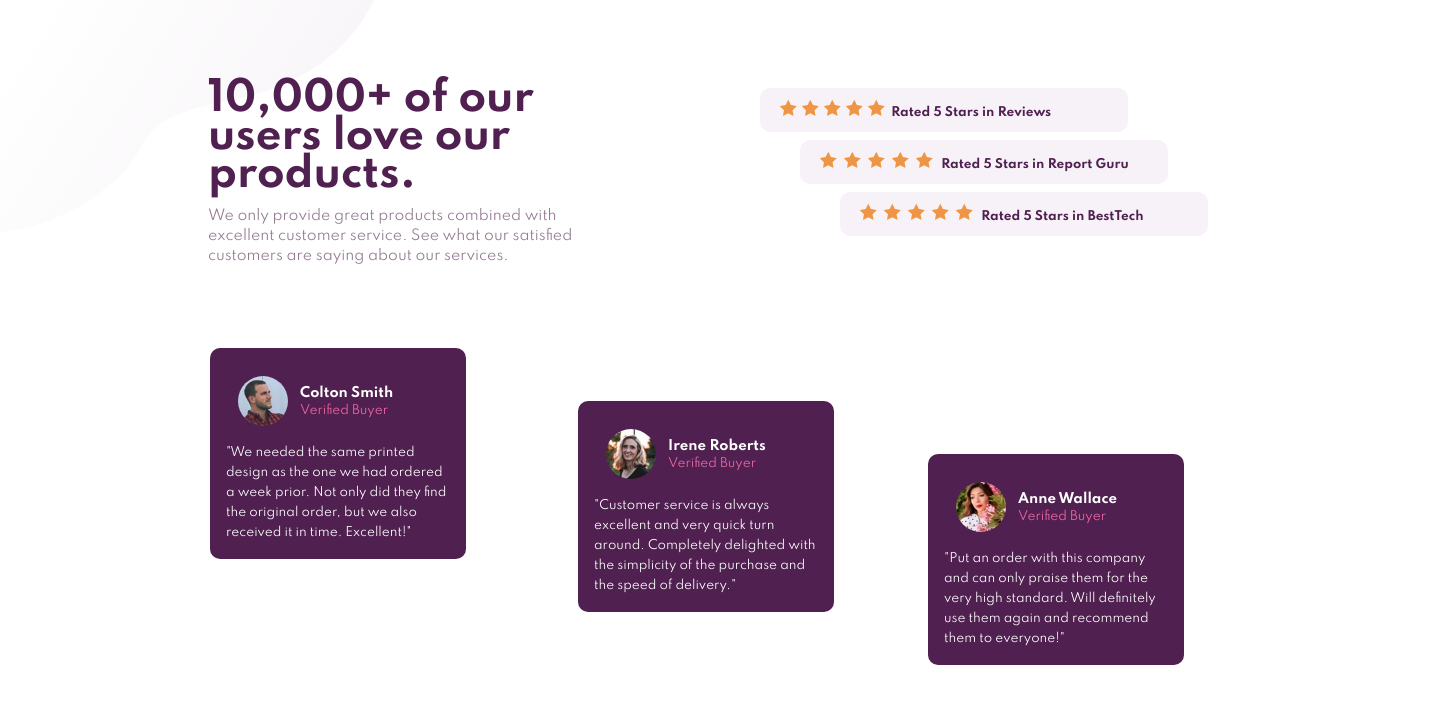
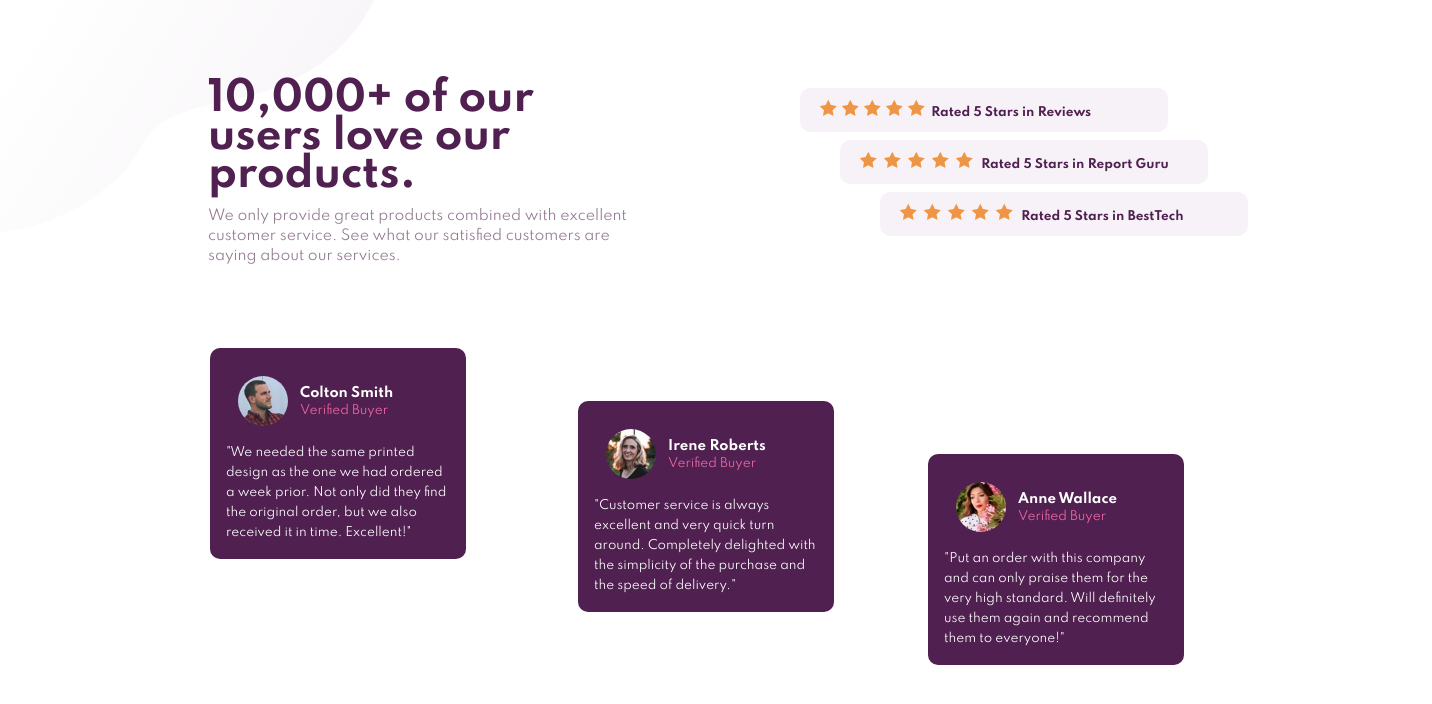
Before and after one commit to utkarshrohara/social-proof-section, a plain HTML site: page index.html in a window 1280 px wide. Shown: the whole page, 1432 px wide, since content can reach past the window. Drawn offline with Linux system fonts and the light colour scheme.

Commit message:
Add files via upload

```diff
--- a/style.css
+++ b/style.css
@@ -24,7 +24,7 @@ body {
   font-size: 40px;
 }
 .item-1 p {
-  width: 24rem;
+  width: 26.5rem;
   line-height: 20px;
   margin-top: 12px;
   color: hsl(303, 10%, 53%);
```
